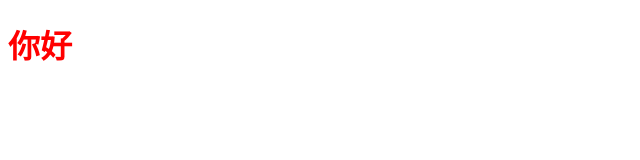
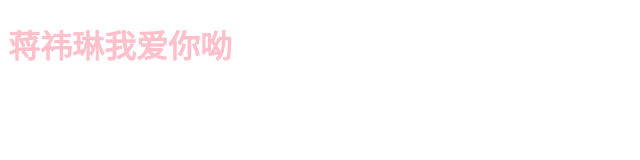
Before and after one commit to liuyidata/liuyidata.github.io, a plain HTML site: page index.html in a window 1280 px wide. Shown: the whole page, without its empty margins (0-640 px from the left). Drawn offline with Linux system fonts and the light colour scheme.

Commit message:
蒋祎琳版本

```diff
--- a/index.html
+++ b/index.html
@@ -7,6 +7,6 @@
     <title>刘闯</title>
 </head>
 <body>
-    <h1 style="color: red;">你好</h1>
+    <h1 style="color: pink;">蒋祎琳我爱你呦</h1>
 </body>
 </html>
```
